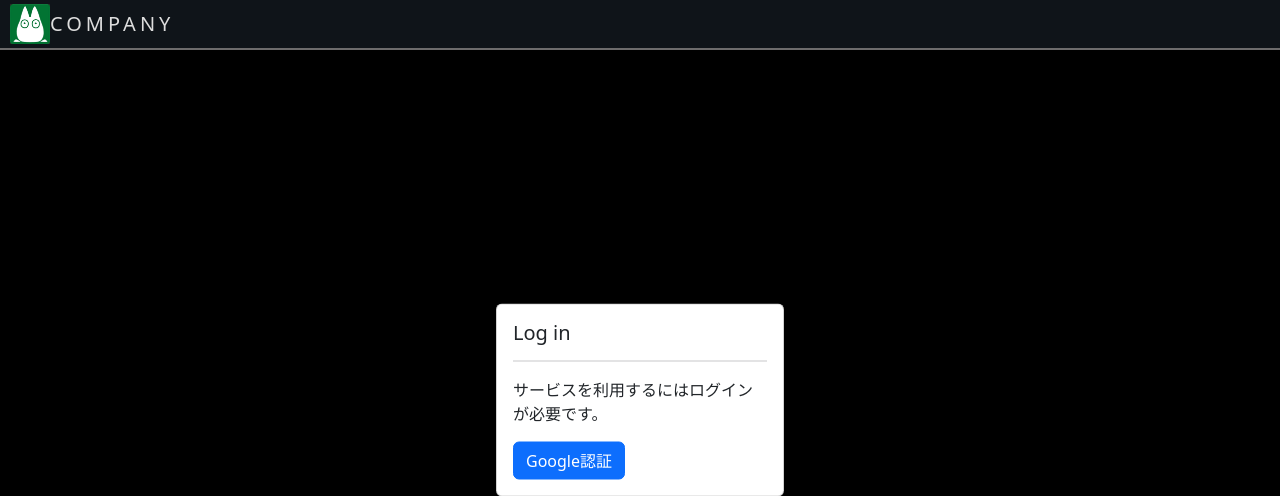
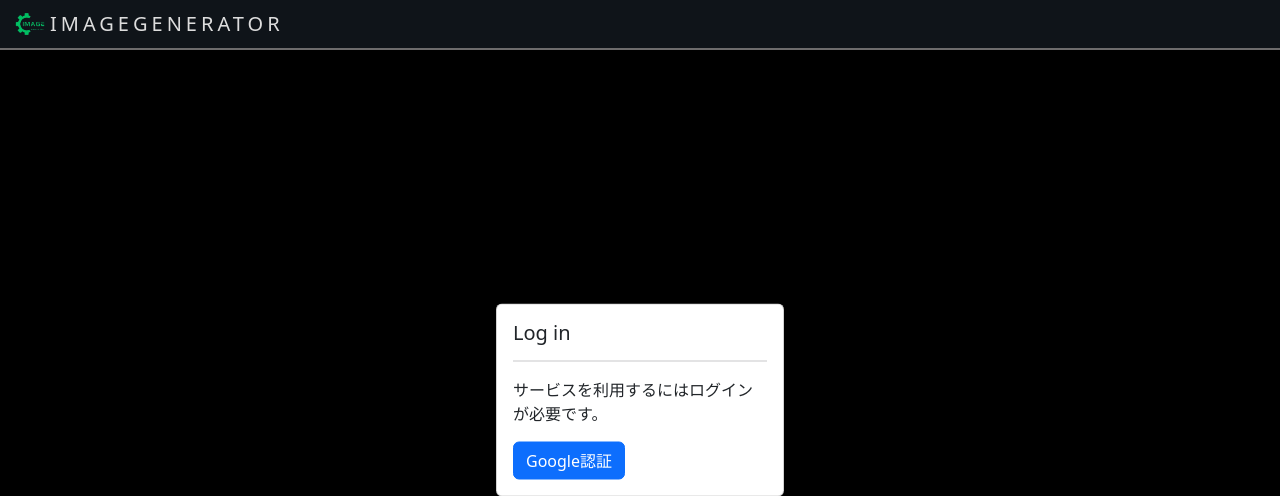
Before and after one commit to aohana-AO/ImageProject, a Django app: template templates/app/index.html in a window 1280 px wide. Shown: the top 496 px of the page. Run offline with Django 3.2, Linux system fonts and the light colour scheme; the template is opened without the code that fills it, so the values that code supplies are empty; some libraries are stand-ins or nearby versions.

Commit message:
ロゴ変更

```diff
--- a/templates/base.html
+++ b/templates/base.html
@@ -20,11 +20,11 @@
 <header class="header">
 
     <div class="header-logo">
-        <img src="{% static 'img/totoro_rogo.png' %}" alt="Your Logo" class="logo-image">
+        <img src="{% static 'img/IMAGE-removebg-preview.png' %}" alt="Your Logo" class="logo-image">
     </div>
 
     <div class="navtext-container">
-        <div class="navtext">company</div>
+        <div class="navtext">ImageGenerator</div>
     </div>
 
     <div class="center-container">
```
Also changed, not shown: db.sqlite3, static/img/IMAGE-removebg-preview.png (added), static/img/IMAGE.png (added), static/img/fish in chicken_cat.png (added).
